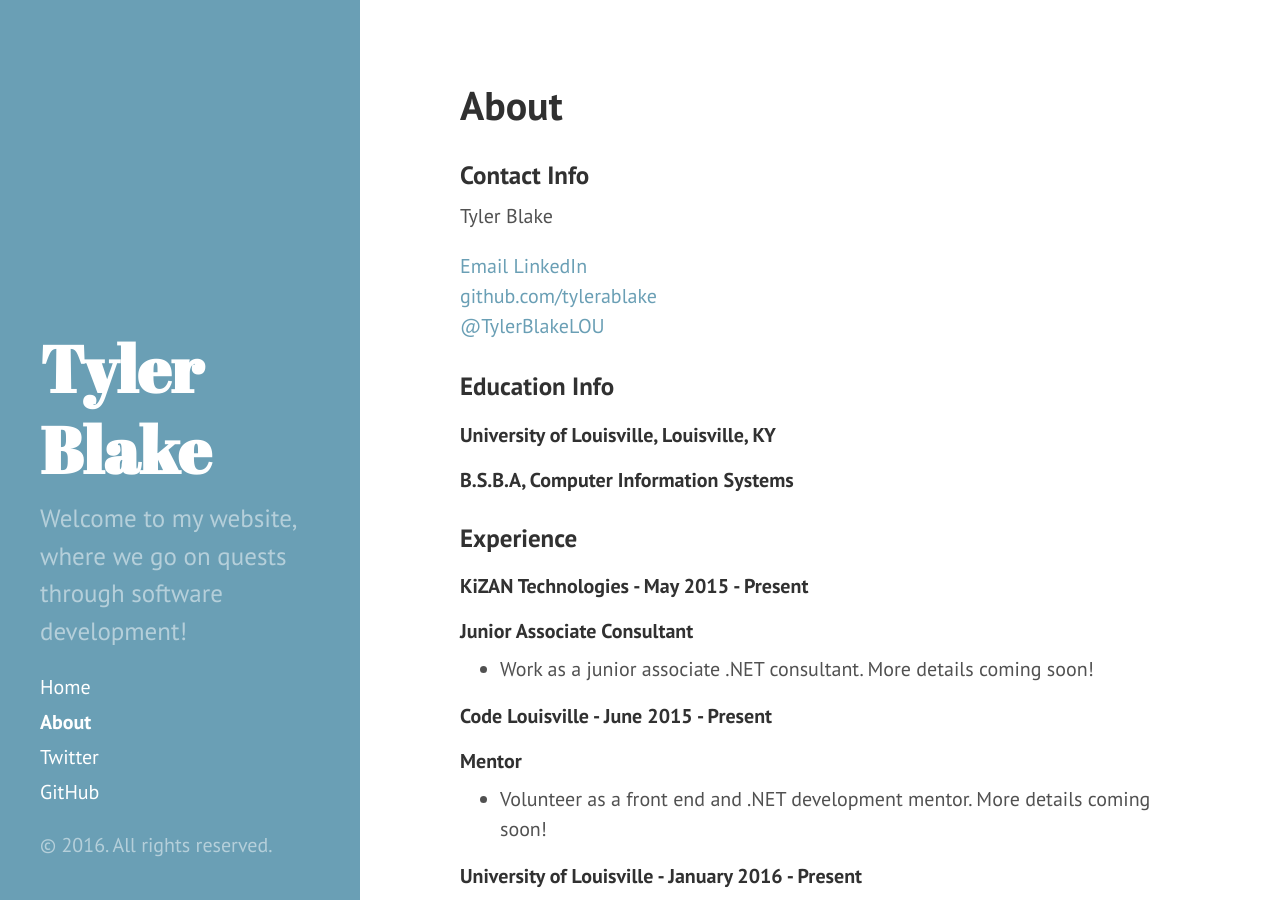
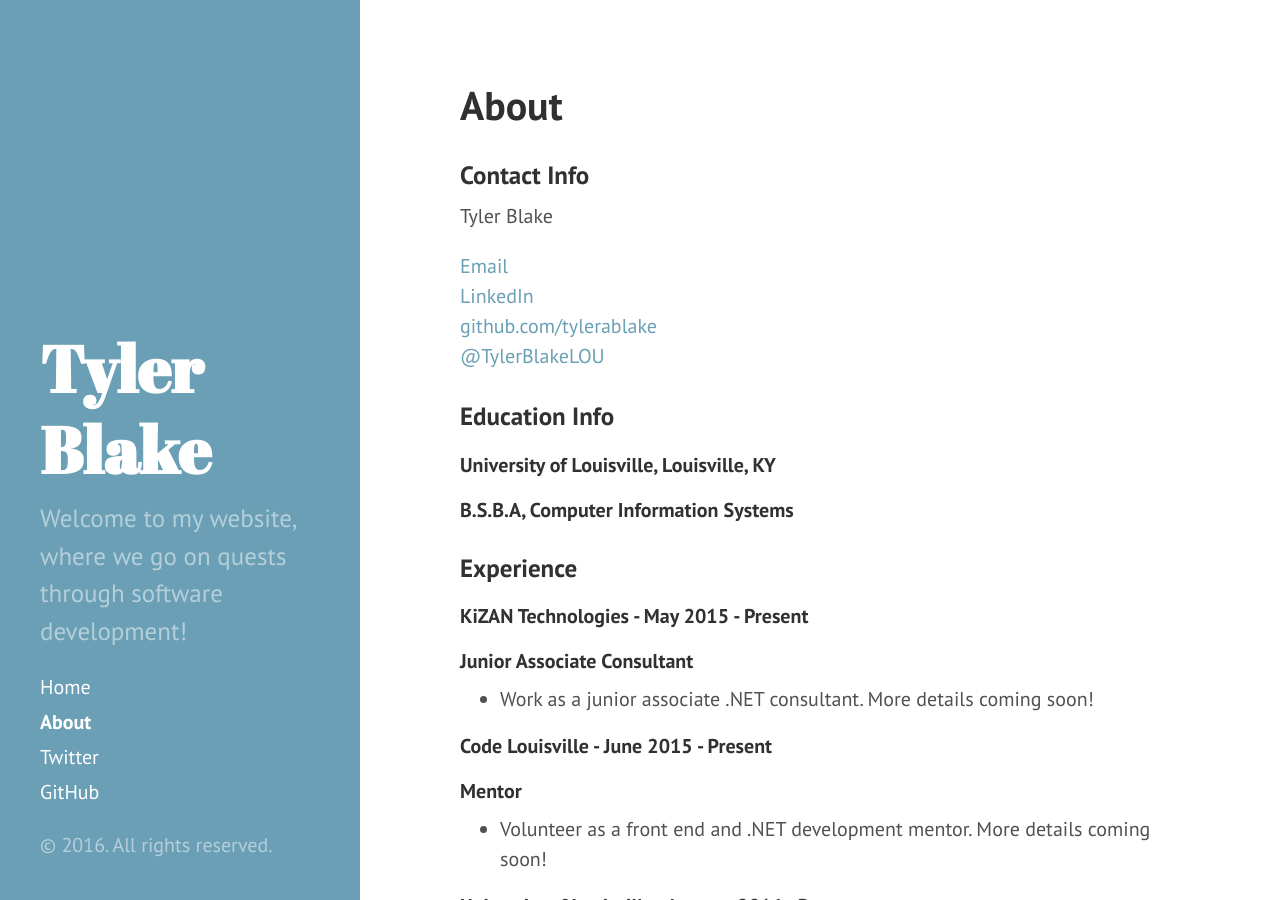
Before and after one commit to tylerablake/website, a Jekyll site: the page built from about.md, in a window 1280 px wide and 900 px high. Built offline with Jekyll 4.4.1, drawn with Linux system fonts in a browser that asks for light colours.

```diff
--- a/about.md
+++ b/about.md
@@ -6,7 +6,7 @@ title: About
 ### Contact Info
 
 <p>Tyler Blake</p>
-<a href="mailto:tyler.blake.louisville@gmail.com">Email</a>
+<a href="mailto:tyler.blake.louisville@gmail.com">Email</a><br>
 <a href="http://www.linkedin.com/in/tyler-blake-2637274b">LinkedIn</a><br>
 <a href="http://github.com/tylerablake">github.com/tylerablake</a><br>
 <a href="http://twitter.com/TylerBlakeLOU">@TylerBlakeLOU</a><br>
```
